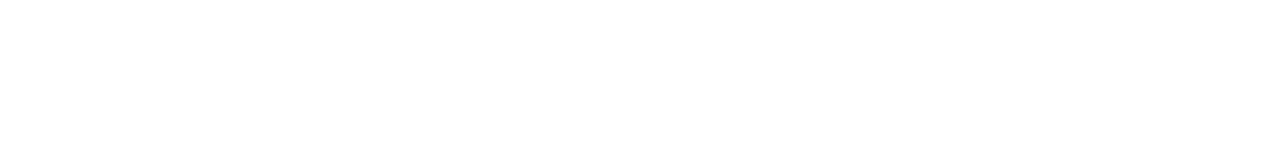
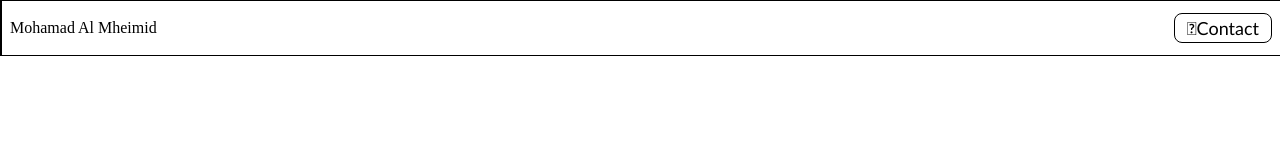
Before and after one commit to m3ns/myRespo, a plain HTML site: page index.html in a window 1280 px wide. Drawn offline with Linux system fonts and the light colour scheme; a small style sheet from the web is missing.

Commit message:
my second resp commit

```diff
--- a/index.html
+++ b/index.html
@@ -3,9 +3,94 @@
 <head>
     <meta charset="UTF-8">
     <meta name="viewport" content="width=device-width, initial-scale=1.0">
+    <link rel="stylesheet" href="https://cdnjs.cloudflare.com/ajax/libs/font-awesome/5.15.4/css/all.min.css" integrity="sha512-dyZ88mC6Up2uqS4h/K8aN5PimFuW2Doj8f5W3V99Emsl9sHqzGf4x2D3x0Ez8Z8vZVJ6xkT8DHf8QK1pX5aK2w==" crossorigin="anonymous" referrerpolicy="no-referrer"/>
     <title>Document</title>
+
+    <style>
+        * {
+            margin: 0;
+            padding: 0;
+        }
+
+        body {
+            background: #fff;
+            overflow: hidden;
+        }
+
+        :root {
+            --btn-outline: #000;
+            --main-txt-clr: #000;
+        }
+
+        header {
+            border: 1px solid var(--btn-outline);
+            display: flex;
+            align-items: center;
+            justify-content: center;
+            width: 100%;
+            height: 54px;
+        }
+
+        nav {
+            border: 1px solid var(--btn-outline);
+            display: flex;
+            flex-direction: row;
+            align-items: center;
+            justify-content: center;
+            padding-left: 8px;
+            padding-right: 8px;
+            width: 100%;
+            height: 100%;
+        }
+
+        nav .navbar {
+            display: flex;
+            flex-direction: row;
+            align-items: center;
+            justify-content: space-between;
+            width: 100%;
+            height: 100%;
+        }
+
+        nav .navbar ul {
+            display: flex;
+            list-style: none;
+            flex-direction: row;
+            align-items: center;
+            justify-content: center;
+        }
+
+        nav .navbar ul a {
+            border: 1px solid var(--btn-outline);
+            border-radius: 8px;
+            padding-top: 3px;
+            padding-bottom: 3px;
+            padding-left: 12px;
+            padding-right: 12px;
+            text-decoration: none;
+            font-family: 'Gill Sans', 'Gill Sans MT', Calibri, 'Trebuchet MS', sans-serif;
+            font-size: 18px;
+            color: var(--main-txt-clr);
+            transition: 0.6s ease-in-out;
+        }
+
+        nav .navbar ul a:hover {
+            background: #000;
+            color: #fff;
+        }
+    </style>
 </head>
 <body>
+    <header>
+        <nav>
+            <div class="navbar">
+                <div class="logo">Mohamad Al Mheimid</div>
 
+                <ul>
+                    <li><a href=""><i class="fa-solid fa-headset"></i>Contact</a></li>
+                </ul>
+            </div>
+        </nav>
+    </header>
 </body>
 </html>
```
